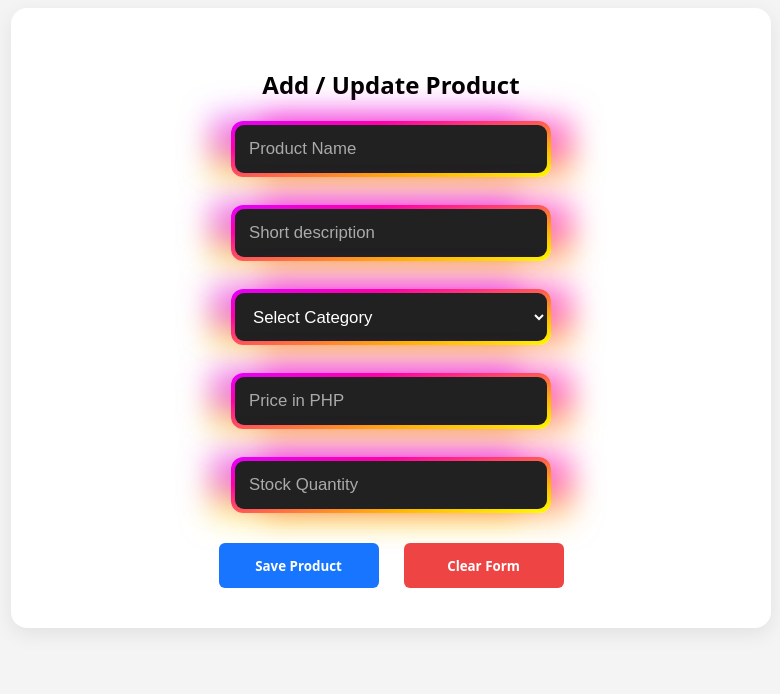
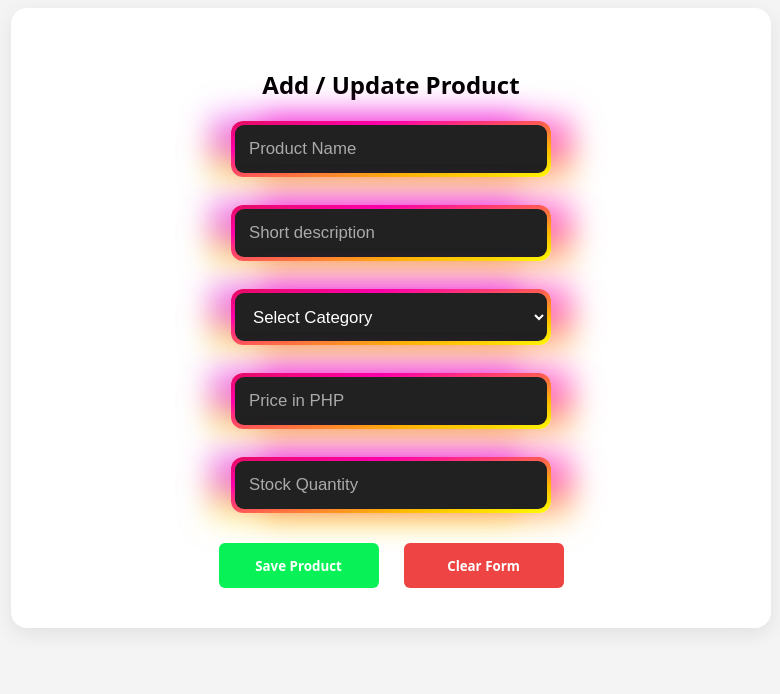
Before and after one commit to wendelpegollopc12-dot/Pegollo-igot-Gatica, a website: page index.html in a window 1280 px wide. Shown: the part 106-800 px from the top of the page, without its empty margins (249-1029 px from the left). Drawn offline with nearby package versions, Linux system fonts and the light colour scheme; no server answers.

Commit message:
update the current file

```diff
--- a/style.css
+++ b/style.css
@@ -40,7 +40,7 @@
     }
 
     .border {
-      background-image: linear-gradient(to right bottom, #e300ff, #ff00aa, #ff5956, #ffb900, #fffe00);
+      background-image: linear-gradient(to right bottom, #e60d60, #ff00aa, #ff5956, #ffb900, #fffe00);
       box-shadow: -25px -10px 30px -5px rgba(225, 0, 255, 0.5),
                   25px -10px 30px -5px rgba(255, 0, 212, 0.5),
                   25px 10px 30px -5px rgba(255, 174, 0, 0.5),
@@ -120,7 +120,7 @@
 
     /* Save Button Color */
     .save-btn {
-      --button-color: #1875FF;
+      --button-color: #08f156;
       background: var(--button-color);
     }
 
```
